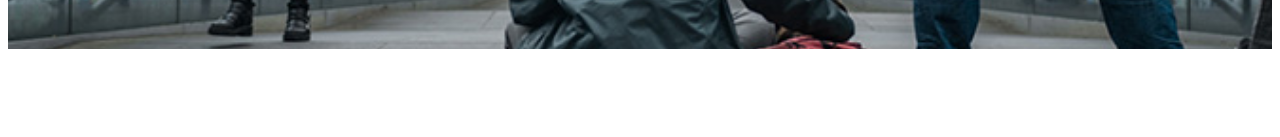
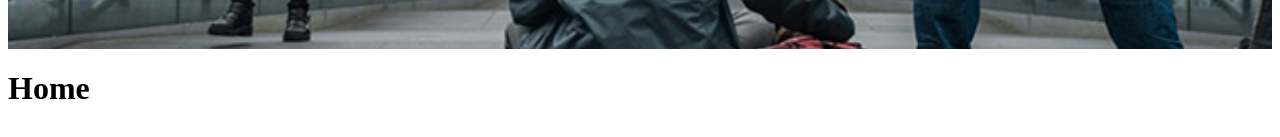
Before and after one commit to ravenusmc/kickstarter, a Vue app in the folder client/: page / in a window 1280 px wide. Shown: the part 609-746 px from the top of the page. Built offline with nearby package versions, Linux system fonts and the light colour scheme.

Commit message:
added header to about page

```diff
--- a/client/src/App.vue
+++ b/client/src/App.vue
@@ -1,8 +1,19 @@
 <template>
   <div>
+    <Header/>
     <router-view/>
   </div>
 </template>
 
+<script>
+import Header from '@/components/generic/Header.vue'
+
+export default {
+  components: {
+    Header,
+  }
+}
+</script>
+
 <style>
 </style>
--- a/client/src/views/Home.vue
+++ b/client/src/views/Home.vue
@@ -1,17 +1,13 @@
 <template>
   <div>
-    <Header />
+    <h1>Home</h1>
   </div>
 </template>
 
 <script>
 // @ is an alias to /src
-import Header from '@/components/generic/Header.vue'
 
 export default {
   name: 'Home',
-  components: {
-    Header,
-  }
 }
 </script>
```
